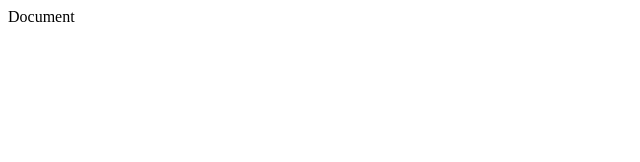
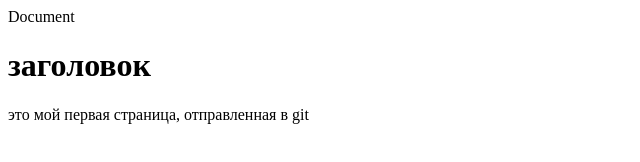
Before and after one commit to Aygul2022/hello-world, a plain HTML site: page index.html in a window 1280 px wide. Shown: the whole page, without its empty margins (0-640 px from the left). Drawn offline with Linux system fonts and the light colour scheme.

Commit message:
my second commit

```diff
--- a/index.html
+++ b/index.html
@@ -8,6 +8,7 @@
     <title>Document</title>
 </head>
 <body>
-
+    <h1>заголовок</h1>
+    <p>это мой первая страница, отправленная в git</p>
 </body>
 </html>
```
